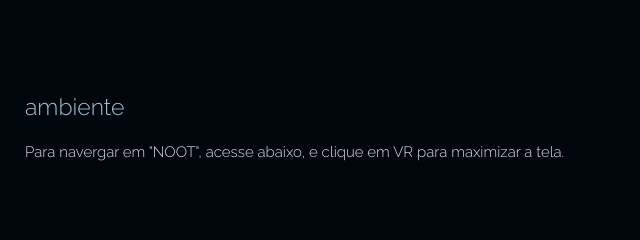
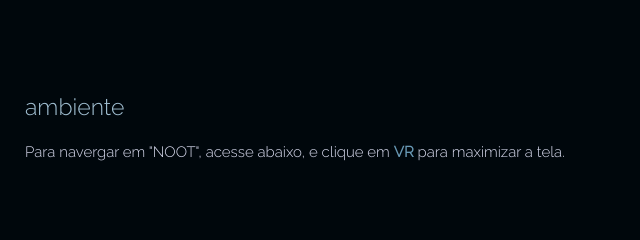
Before and after one commit to leticiabrasil/noot, a plain HTML site: page index.html in a window 1280 px wide. Shown: the part 1321-1561 px from the top of the page, 0-640 px from the left. Drawn offline with Linux system fonts and the light colour scheme.

Commit message:
Update index.html

```diff
--- a/index.html
+++ b/index.html
@@ -77,7 +77,7 @@
 					</h1>
 
 					<p>
-						Para navergar em "NOOT", acesse abaixo, e clique em VR para maximizar a tela.
+						Para navergar em "NOOT", acesse abaixo, e clique em <b class="destaque">VR</b> para maximizar a tela.
 					</p>
 
 				</div>
```
